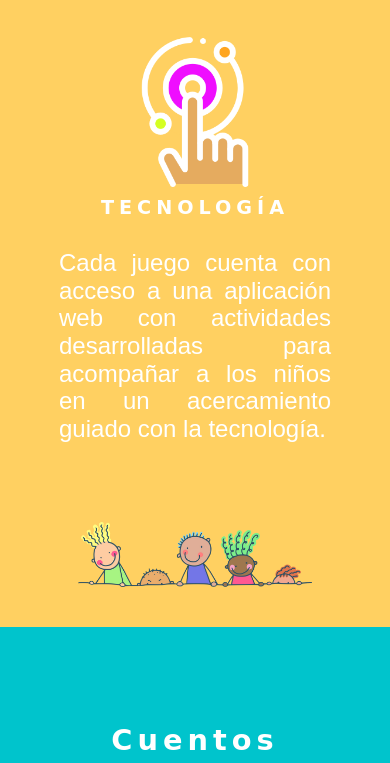
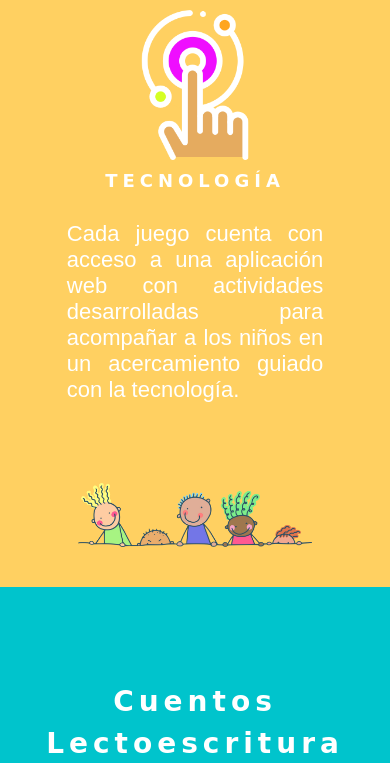
Before and after one commit to jgazzin/didactic, a plain HTML site: page index.html in a window 390 px wide. Shown: the part 1237-2000 px from the top of the page. Drawn offline with Linux system fonts and the light colour scheme; a web font is replaced by a local one.

Commit message:
03-a: correccion textos a px

```diff
--- a/base.css
+++ b/base.css
@@ -48,7 +48,7 @@ h3 {
 
 p{
     font-family: var(--texto--parrafos);
-    font-size: 1.5rem;
+    font-size: 22px;
 }
 
 a{
--- a/index.html
+++ b/index.html
@@ -16,7 +16,7 @@
     <script src="https://kit.fontawesome.com/cdd189729f.js" crossorigin="anonymous"></script>
 
     <!--estilos-->
-    <link rel="stylesheet" href="normalize.css">
+    <!-- <link rel="stylesheet" href="normalize.css"> -->
     <link rel="stylesheet" href="./base.css">
     <link rel="stylesheet" href="./inicio.css">
 
@@ -40,6 +40,7 @@
             <img src="./img/didactic-hailyland.png" alt="titulo Didactic">
             <h1>Juguetes y material didáctico</h1>
         </div>
+
         <div class="icon">
             <div class="icon__item" id="icon--1">
                 <img src="./img/digital.png" alt="icono diversión en familia">
@@ -57,6 +58,7 @@
                 <p class="info__inicio--mobile texto">Cada juego cuenta con acceso a una aplicación web con actividades desarrolladas para acompañar a los niños en un acercamiento guiado con la tecnología.</p>
             </div>
         </div>
+
         <p class="texto" id="info__inicio"></p>
         <img class="hero" src="./img/imagen-inicio.png" alt="niños jugando">
     </header>
--- a/inicio.css
+++ b/inicio.css
@@ -10,7 +10,7 @@
 }
 
 .header h1{
-    font-size: 2rem;
+    font-size: 32px;
     letter-spacing: 10px;
 }
 
@@ -25,7 +25,7 @@
 
 
 .header h2{
-    font-size: 1.2rem;
+    font-size: 18px;
     letter-spacing: 5px;
     text-transform: uppercase;
 }
@@ -47,10 +47,11 @@
 }
 
 .icon{
-    width: 80%;
-    margin: 0 auto;
+    width: 76%;
     display: flex;
     justify-content: space-between;
+    align-items: center;
+    gap: 20px;
 }
 
 .icon__item{
@@ -122,7 +123,7 @@
 
 .coleccion__section h3{
     letter-spacing: 5px;
-    font-size: 1.8rem;
+    font-size: 28px;
     line-height: 1.5;
 }
 
@@ -135,7 +136,7 @@
     }
 
     .header{
-        height: calc(100vh - 30px);
+        height: auto;
         width: 100%;
     }
 
@@ -149,6 +150,12 @@
 
     .icon{
         max-width: 600px;
+    }
+
+    .hero{
+        width: 70%;
+        position: relative;
+        margin: 40px 0;
     }
 
 }
@@ -194,10 +201,6 @@
         margin: 20px 20px;
     }
 
-    .hero{
-        width: 70%;
-        position: relative;
-        margin: 40px 0;
-    }
+
 
 }
```
